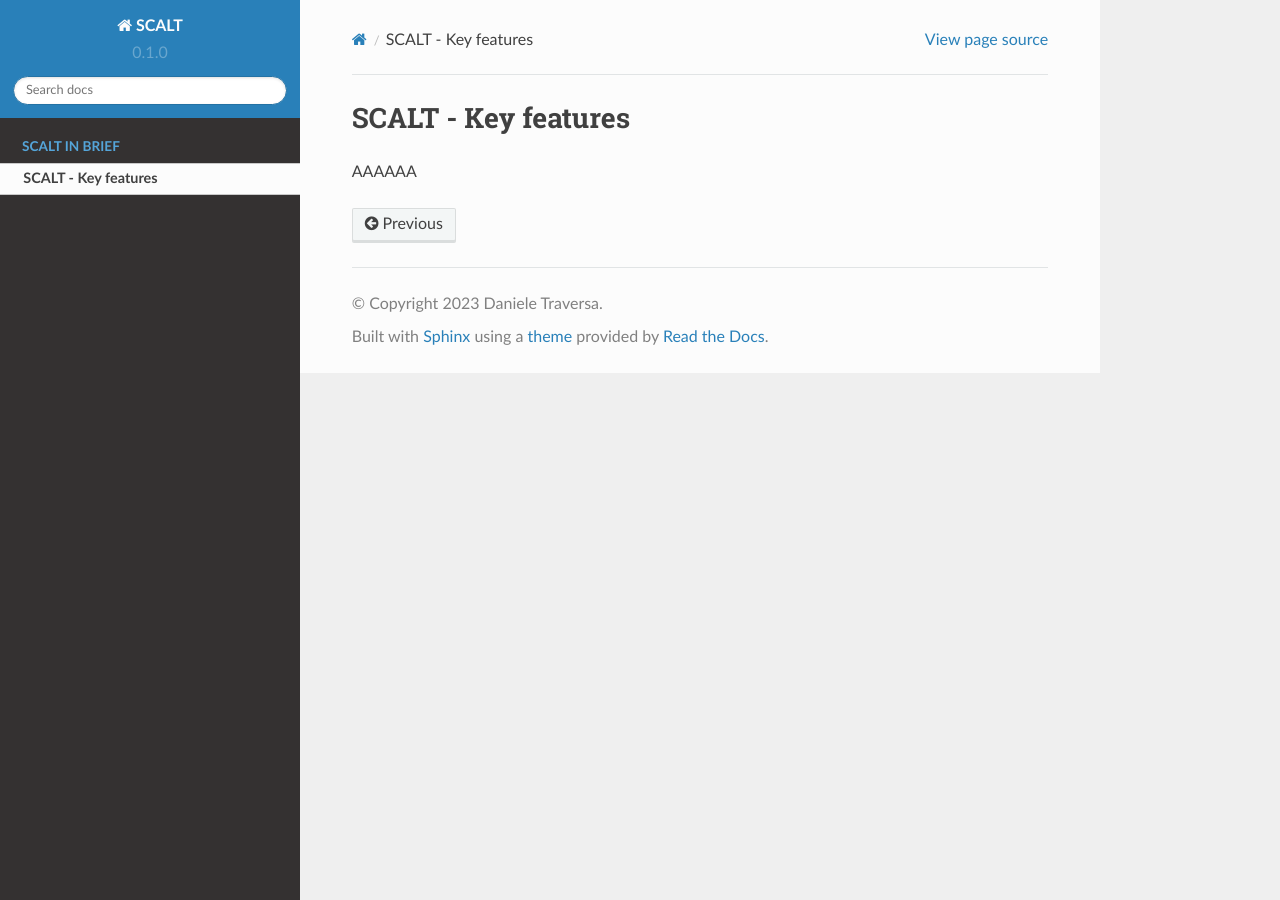
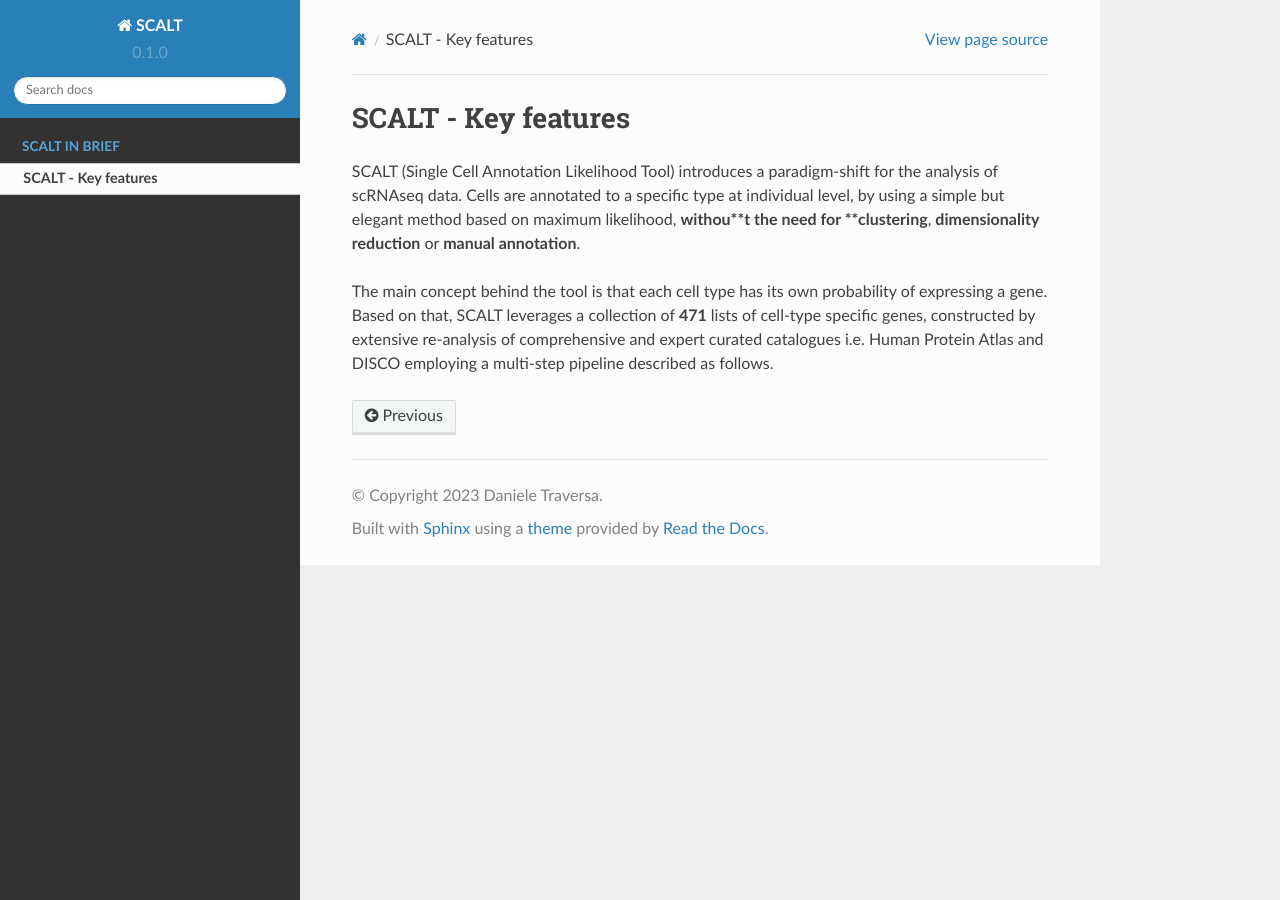
Before and after one commit to danitrave/CapitalCitiesGame, a Sphinx documentation site: the page built from docs/source/intro.rst, in a window 1280 px wide. Built offline with Sphinx 7.4.7 and the Read the Docs theme 2.0.0, drawn with Linux system fonts in a browser that asks for light colours.

Commit message:
Update intro.rst

```diff
--- a/docs/source/intro.rst
+++ b/docs/source/intro.rst
@@ -1,4 +1,6 @@
 SCALT - Key features
 ====================
 
-AAAAAA
+SCALT (Single Cell Annotation Likelihood Tool) introduces a paradigm-shift for the analysis of scRNAseq data. Cells are annotated to a specific type at individual level, by using a simple but elegant method based on maximum likelihood, **withou**t the need for **clustering**, **dimensionality reduction** or **manual annotation**.
+
+The main concept behind the tool is that each cell type has its own probability of expressing a gene. Based on that, SCALT leverages a collection of **471** lists of cell-type specific genes, constructed by extensive re-analysis of comprehensive and expert curated catalogues i.e. Human Protein Atlas and DISCO employing a multi-step pipeline described as follows.
```
